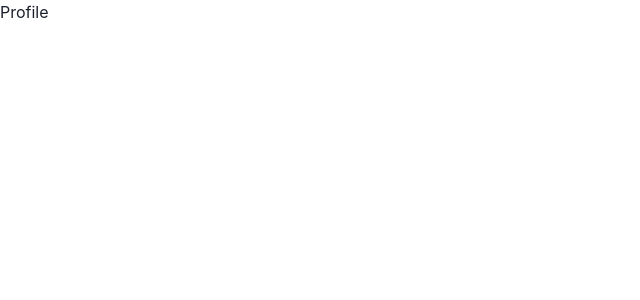
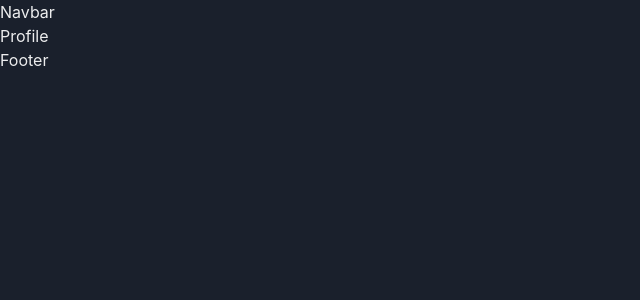
Before and after one commit to riteshahlawat/thia-ai-website, a Next.js app: page /profile in a window 1280 px wide. Shown: the top 300 px of the page, without its empty margins (0-640 px from the left). Built offline with nearby package versions, Linux system fonts and the light colour scheme.

Commit message:
Added chakra config, dark mode, page layout comp

```diff
--- /dev/null
+++ b/chakra.theme.ts
@@ -0,0 +1,21 @@
+import { extendTheme, type ThemeConfig } from '@chakra-ui/react';
+
+// Thia theme colors
+const colors = {
+	brand: {
+		900: '#1a365d',
+		800: '#153e75',
+		700: '#2a69ac',
+	},
+};
+
+// Add color mode config
+const config: ThemeConfig = {
+	initialColorMode: 'dark',
+	useSystemColorMode: false,
+};
+
+// Extend the theme
+const theme = extendTheme({ config, colors });
+
+export default theme;
--- /dev/null
+++ b/components/Footer.tsx
@@ -0,0 +1,10 @@
+import { Box } from '@chakra-ui/react';
+import React from 'react';
+
+type Props = {};
+
+const Footer = (props: Props) => {
+	return <Box>Footer</Box>;
+};
+
+export default Footer;
--- /dev/null
+++ b/components/Layout.tsx
@@ -0,0 +1,19 @@
+import React, { Children } from 'react';
+import Footer from './Footer';
+import Nav from './Navbar';
+
+type Props = {
+	children?: React.ReactNode;
+};
+
+const Layout = ({ children }: Props) => {
+	return (
+		<>
+			<Nav />
+			{children}
+			<Footer />
+		</>
+	);
+};
+
+export default Layout;
--- /dev/null
+++ b/components/Navbar.tsx
@@ -0,0 +1,10 @@
+import { Box } from '@chakra-ui/react';
+import React from 'react';
+
+type Props = {};
+
+const Nav = (props: Props) => {
+	return <Box>Navbar</Box>;
+};
+
+export default Nav;
--- a/pages/_app.tsx
+++ b/pages/_app.tsx
@@ -1,11 +1,15 @@
 import '../styles/globals.css';
 import type { AppProps } from 'next/app';
 import { ChakraProvider } from '@chakra-ui/react';
+import Layout from '../components/Layout';
+import theme from '../chakra.theme';
 
 function MyApp({ Component, pageProps }: AppProps) {
 	return (
-		<ChakraProvider>
-			<Component {...pageProps} />
+		<ChakraProvider theme={theme}>
+			<Layout>
+				<Component {...pageProps} />
+			</Layout>
 		</ChakraProvider>
 	);
 }
--- /dev/null
+++ b/pages/_document.tsx
@@ -0,0 +1,18 @@
+import { ColorModeScript } from '@chakra-ui/react';
+import NextDocument, { Html, Head, Main, NextScript } from 'next/document';
+import theme from '../chakra.theme';
+
+export default class Document extends NextDocument {
+	render() {
+		return (
+			<Html lang='en'>
+				<Head />
+				<body>
+					<ColorModeScript initialColorMode={theme.config.initialColorMode} />
+					<Main />
+					<NextScript />
+				</body>
+			</Html>
+		);
+	}
+}
--- a/pages/index.tsx
+++ b/pages/index.tsx
@@ -24,8 +24,6 @@ const Home: NextPage = () => {
 				<Link href='/support'>/support</Link>
 				<Link href='/404'>/404</Link>
 			</main>
-
-			<footer className={styles.footer}></footer>
 		</div>
 	);
 };
```
